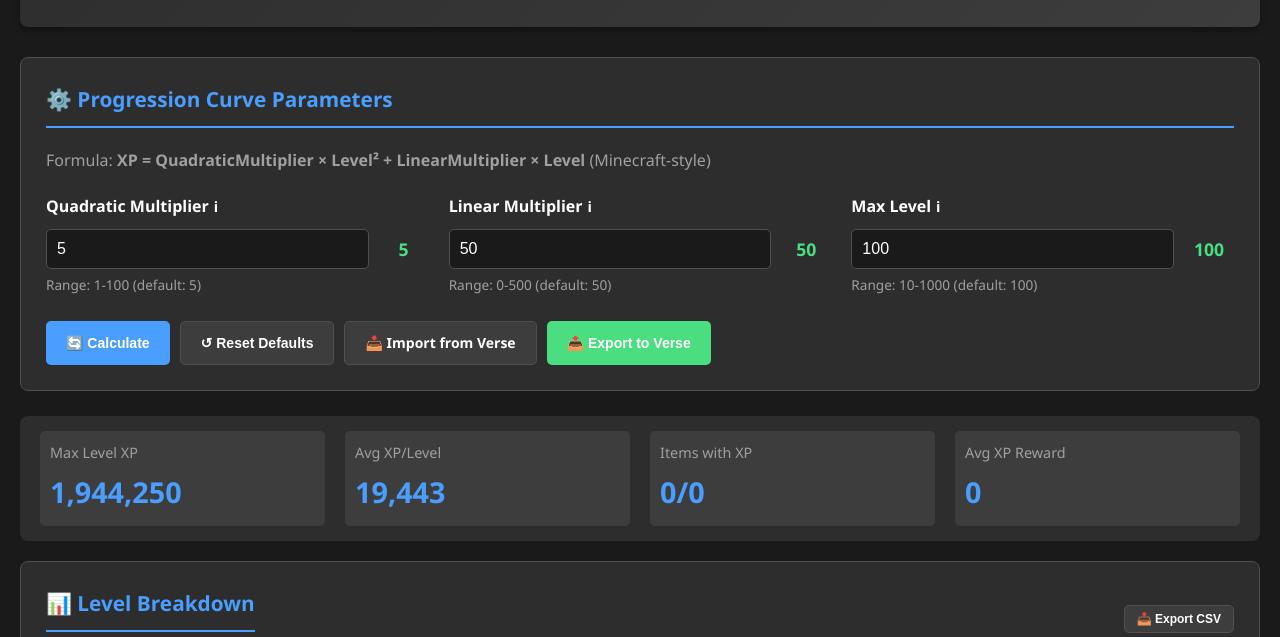
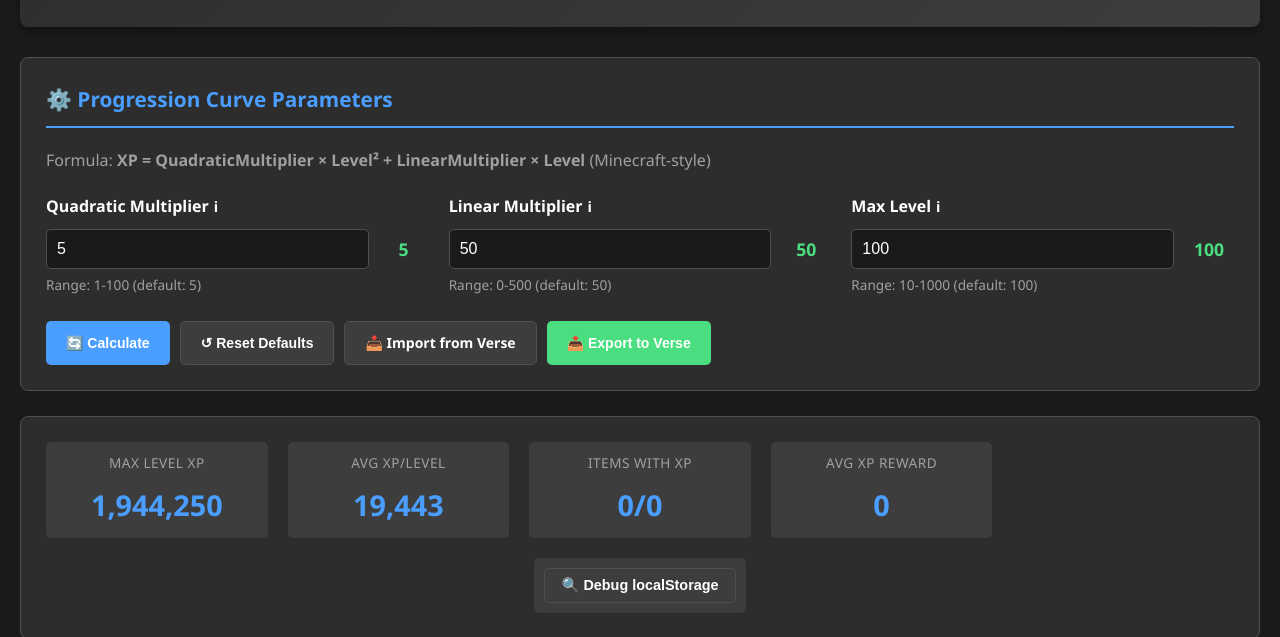
Before and after one commit to mephistia/pixel-hunters-archive, a plain HTML site: page pixel-craft-catalog-editor/balancer.html in a window 1280 px wide. Shown: the part 163-800 px from the top of the page. Drawn offline with Linux system fonts and the light colour scheme.

Commit message:
fix(pc-editor): Adjust local storage

```diff
--- a/pixel-craft-catalog-editor/balancer-styles.css
+++ b/pixel-craft-catalog-editor/balancer-styles.css
@@ -211,3 +211,37 @@
         width: 100%;
     }
 }
+
+.stats-bar {
+    display: grid;
+    grid-template-columns: repeat(auto-fit, minmax(200px, 1fr));
+    gap: 20px;
+    background: var(--bg-medium);
+    padding: 25px;
+    border-radius: 8px;
+    margin-bottom: 25px;
+    border: 1px solid var(--border-color);
+}
+
+.stat-item {
+    text-align: center;
+}
+
+.stat-label {
+    color: var(--text-secondary);
+    font-size: 0.85em;
+    margin-bottom: 8px;
+    text-transform: uppercase;
+    letter-spacing: 0.5px;
+}
+
+.stat-value {
+    color: var(--accent-primary);
+    font-size: 1.8em;
+    font-weight: 700;
+}
+
+.btn-small {
+    padding: 8px 16px;
+    font-size: 0.9em;
+}
--- a/pixel-craft-catalog-editor/balancer.html
+++ b/pixel-craft-catalog-editor/balancer.html
@@ -102,6 +102,11 @@
                         <div class="stat-label">Avg XP Reward</div>
                         <div class="stat-value" id="statAvgXpReward">0</div>
                     </div>
+                    <div class="stat-item" style="grid-column: 1 / -1; justify-self: center;">
+                        <button id="debugStorageBtn" class="btn btn-secondary btn-small">
+                            🔍 Debug localStorage
+                        </button>
+                    </div>
                 </section>
 
                 <!-- Level Breakdown Table -->
--- a/pixel-craft-catalog-editor/progression.js
+++ b/pixel-craft-catalog-editor/progression.js
@@ -9,9 +9,17 @@ const Progression = {
     },
 
     init() {
+        console.log('🚀 Progression Balancer initializing...');
+
+        // Debug localStorage
+        console.log('📦 localStorage keys:', Object.keys(localStorage));
+        console.log('📦 items in storage:', localStorage.getItem('items') ? 'YES' : 'NO');
+
         this.loadConfig();
         this.setupEventListeners();
         this.calculate();
+
+        console.log('✓ Progression Balancer initialized');
     },
 
     loadConfig() {
@@ -59,6 +67,35 @@ const Progression = {
 
         document.getElementById('exportCsvBtn').addEventListener('click', () => {
             this.exportToCSV();
+        });
+
+        // Debug localStorage button
+        document.getElementById('debugStorageBtn').addEventListener('click', () => {
+            const keys = Object.keys(localStorage);
+            const itemsData = localStorage.getItem('items');
+
+            let debugInfo = `🔍 localStorage Debug:\n\n`;
+            debugInfo += `Total keys: ${keys.length}\n`;
+            debugInfo += `Keys: ${keys.join(', ')}\n\n`;
+
+            if (itemsData) {
+                try {
+                    const items = JSON.parse(itemsData);
+                    debugInfo += `✓ Items found: ${items.length}\n`;
+                    debugInfo += `Equipment: ${items.filter(i => i.type === 'Equipment').length}\n`;
+                } catch (e) {
+                    debugInfo += `❌ Error parsing items: ${e.message}\n`;
+                }
+            } else {
+                debugInfo += `❌ No items in localStorage\n`;
+                debugInfo += `\nPossible causes:\n`;
+                debugInfo += `1. Items not saved in main editor\n`;
+                debugInfo += `2. Different browser/incognito mode\n`;
+                debugInfo += `3. localStorage cleared\n`;
+            }
+
+            alert(debugInfo);
+            console.log(debugInfo);
         });
 
         // Import file listener
@@ -195,15 +232,16 @@ const Progression = {
         const maxLevelXp = this.getTotalExpForLevel(this.config.max_level);
         const avgXpPerLevel = Math.round(maxLevelXp / this.config.max_level);
 
-        // Load items from state (shared with main editor)
-        const itemsData = localStorage.getItem('items');
+        // Load items from localStorage (shared with main editor)
         let items = [];
-        if (itemsData) {
-            try {
+
+        try {
+            const itemsData = localStorage.getItem('items');
+            if (itemsData) {
                 items = JSON.parse(itemsData);
-            } catch (e) {
-                console.warn('Failed to load items');
             }
+        } catch (e) {
+            console.warn('Failed to load items from localStorage:', e);
         }
 
         const equipmentItems = items.filter(item => item.type === 'Equipment');
```
